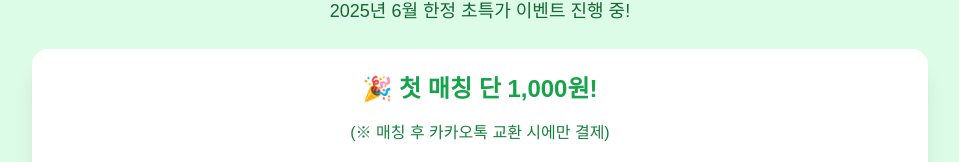
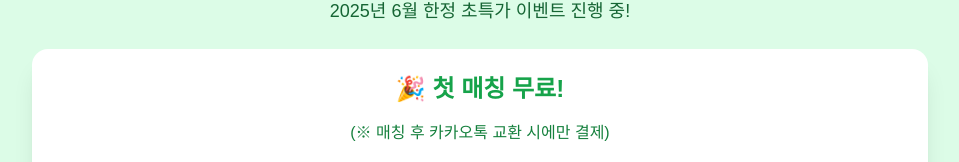
Before and after one commit to DBrider3/sohwakhaeng-intro, a Next.js app: page / in a window 1280 px wide. Shown: the part 479-641 px from the top of the page, without its empty margins (160-1119 px from the left). Built offline with nearby package versions, Linux system fonts and the light colour scheme.

Commit message:
feat: 상단 첫 매칭 문구 수정

```diff
--- a/app/page.tsx
+++ b/app/page.tsx
@@ -14,7 +14,7 @@ export default function LandingPage() {
         <p className="text-lg text-green-800">2025년 6월 한정 초특가 이벤트 진행 중!</p>
         <Card className="bg-white shadow-xl rounded-2xl border-0">
           <CardContent className="p-6 space-y-4">
-            <h2 className="text-2xl font-semibold text-green-600">🎉 첫 매칭 단 1,000원!</h2>
+            <h2 className="text-2xl font-semibold text-green-600">🎉 첫 매칭 무료!</h2>
             <p className="text-green-700">(※ 매칭 후 카카오톡 교환 시에만 결제)</p>
             <ul className="text-left list-disc list-inside space-y-2">
               <li><b>성비 철저 관리</b> + 얼굴/전신/명함 사진 통한 신원 인증</li>
```
